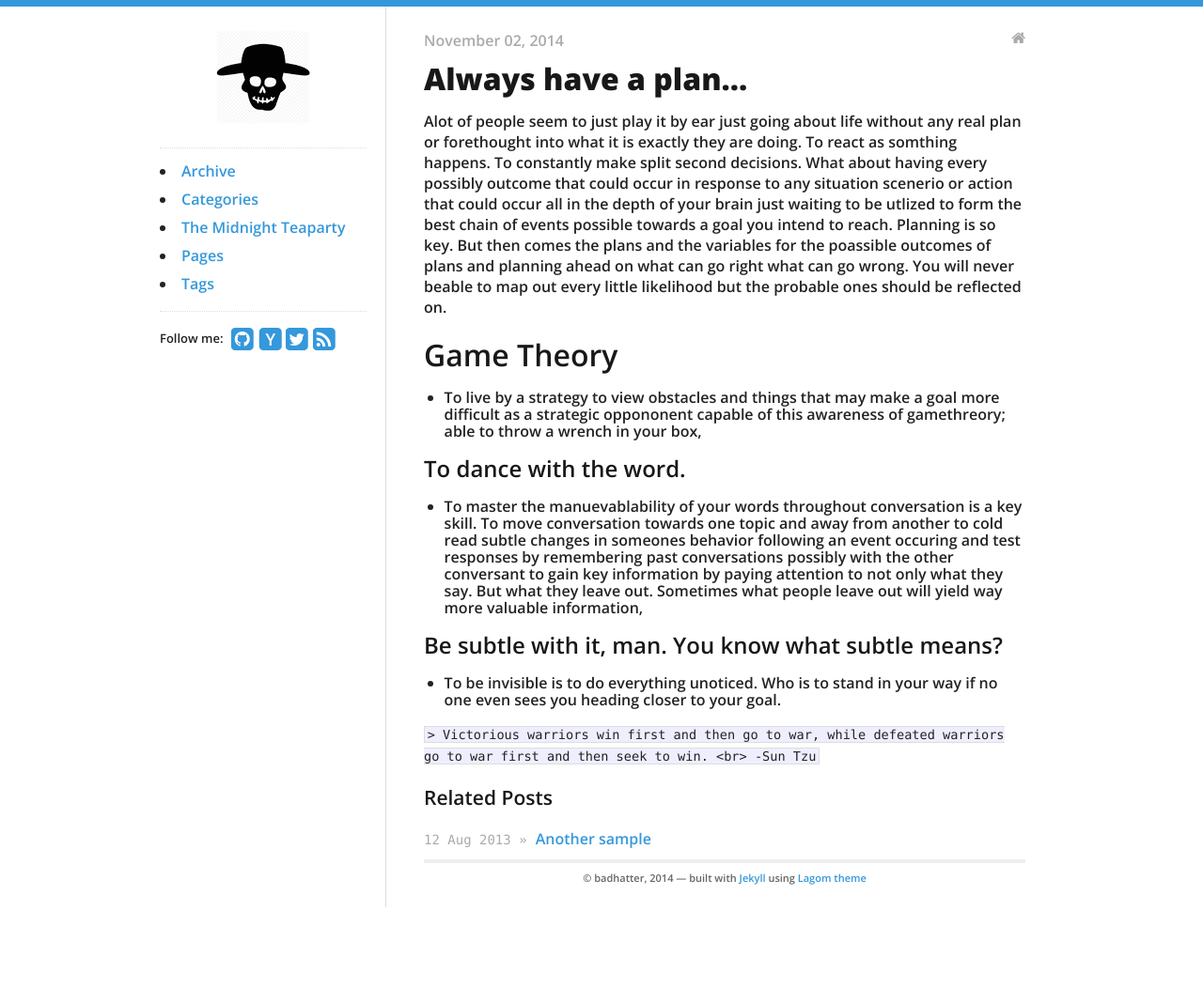
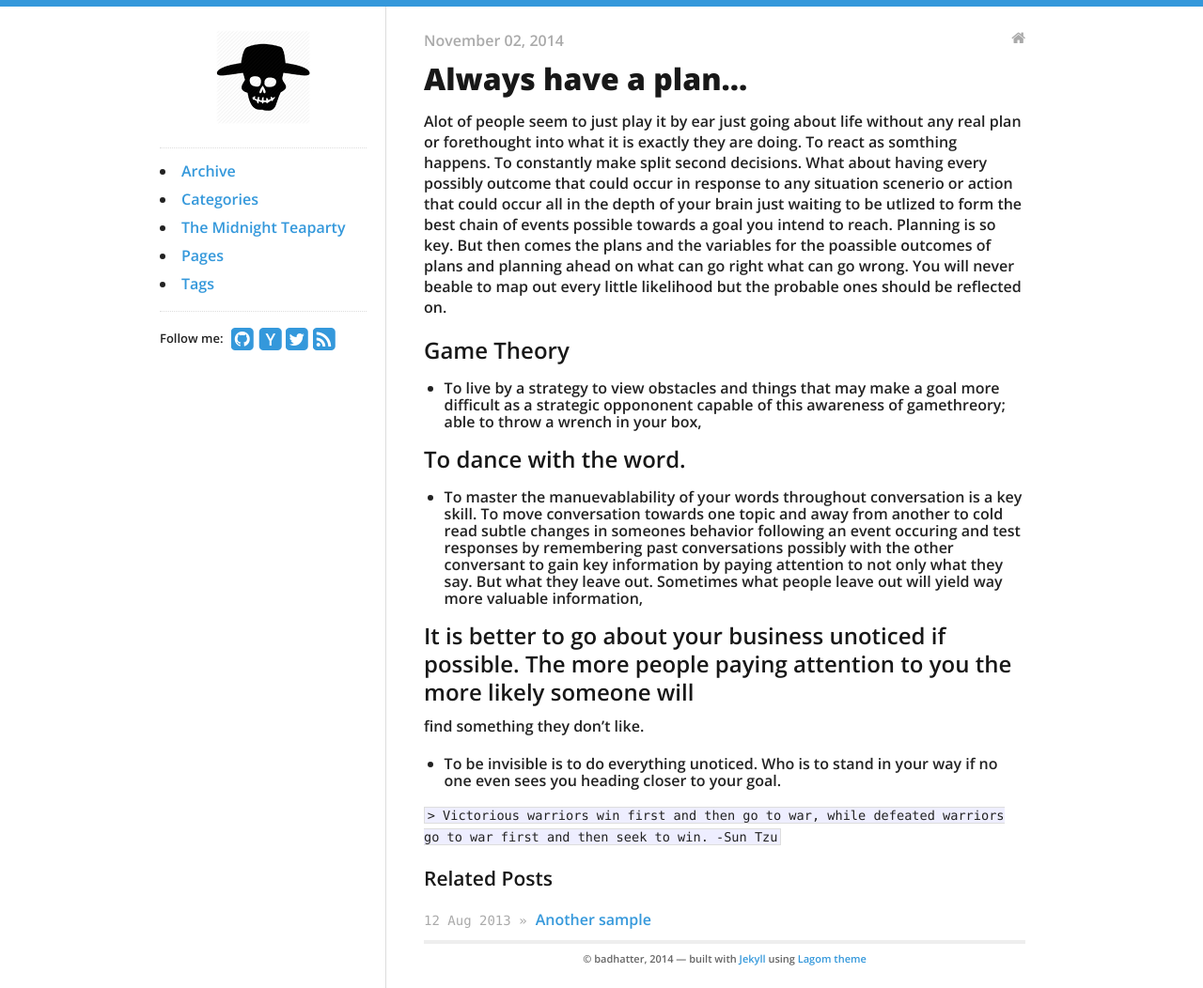
Before and after one commit to thebadhatter/thebadhatter.github.io, a Jekyll site: the page built from _posts/2014-11-2-always-have-a-plan.md, in a window 1280 px wide. Shown: the whole page at 94% size. Built offline with Jekyll 4.4.1, drawn with Linux system fonts in a browser that asks for light colours; nearby versions of some CDN libraries; before the commit the page ends 966 px from its top, so only the background shows below that.

Commit message:
post edited

````diff
--- a/_posts/2014-11-2-always-have-a-plan.md
+++ b/_posts/2014-11-2-always-have-a-plan.md
@@ -14,7 +14,7 @@ But then comes the plans and the variables for the poassible outcomes of plans a
 can go wrong. You will never beable to map out every little likelihood but the probable ones should be reflected on.
 
 
-# Game Theory
+## Game Theory
 + To live by a strategy to view obstacles and things that may make a goal more difficult as
 a strategic oppononent capable of this awareness of gamethreory; able to throw a wrench in your box,
 
@@ -25,9 +25,11 @@ following an event occuring and test responses by remembering past conversations
 to gain key information by paying attention to not only what they say. But what they leave out. Sometimes what people
 leave out will yield way more valuable information,
 
-## Be subtle with it, man. You know what subtle means?
+## It is better to go about your business unoticed if possible. The more people paying attention to you the more likely someone will
+find something they don't like.
+
 + To be invisible is to do everything unoticed. Who is to stand in your way if no one even sees you
 heading closer to your goal.
 
 ```> Victorious warriors win first and then go to war, while defeated warriors go to war first and then seek to win.
-<br> -Sun Tzu```
+ -Sun Tzu```
````
